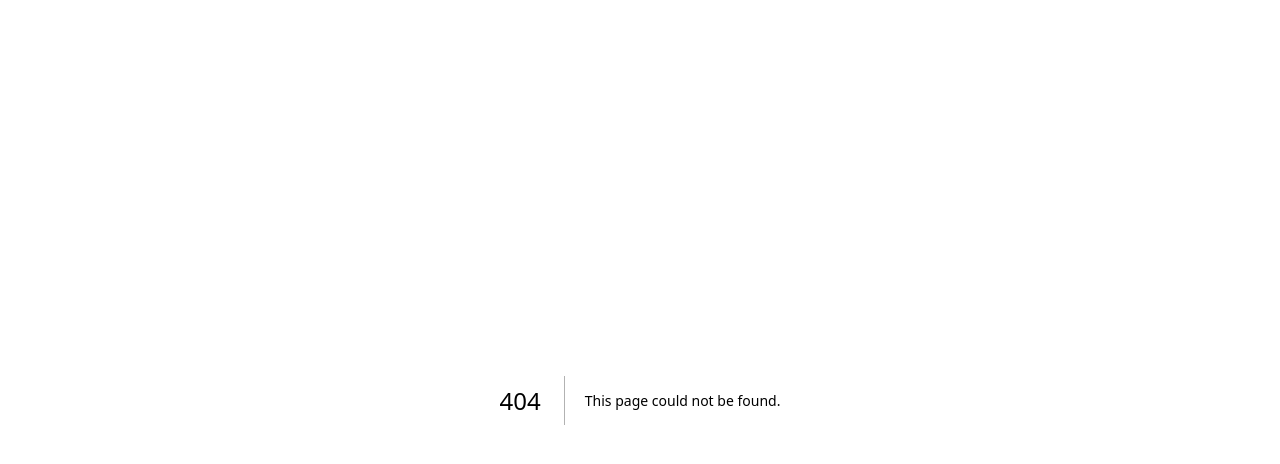
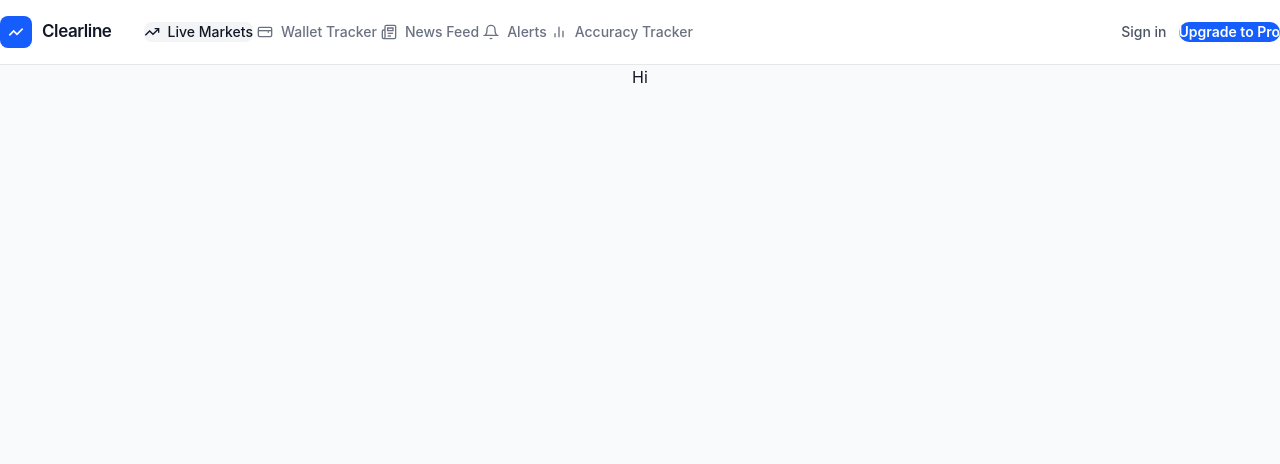
Before and after one commit to Clear-Line/clearline, a Next.js app: page /alerts in a window 1280 px wide. Before the commit this address had no page. Shown: the top 464 px of the page. Built offline with nearby package versions, Linux system fonts and the light colour scheme.

Commit message:
Moved Navbar to layout.tsx, added skeleton pages for 5 tabs

```diff
--- /dev/null
+++ b/src/app/accuracy-tracker/page.tsx
@@ -0,0 +1,16 @@
+"use client";
+
+import { useState } from "react";
+import Navbar from "@/src/components/Navbar";
+
+export default function Home() {
+  const [isLoggedIn, setIsLoggedIn] = useState(false);
+
+  return (
+    <>
+      <main className="max-w-7xl mx-auto px-4 sm:px-6 lg:px-8 py-16 text-center">
+        Hi
+      </main>
+    </>
+  );
+}
--- /dev/null
+++ b/src/app/alerts/page.tsx
@@ -0,0 +1,16 @@
+"use client";
+
+import { useState } from "react";
+import Navbar from "@/src/components/Navbar";
+
+export default function Home() {
+  const [isLoggedIn, setIsLoggedIn] = useState(false);
+
+  return (
+    <>
+      <main className="max-w-7xl mx-auto px-4 sm:px-6 lg:px-8 py-16 text-center">
+        Hi
+      </main>
+    </>
+  );
+}
--- a/src/app/layout.tsx
+++ b/src/app/layout.tsx
@@ -1,24 +1,27 @@
-import type { Metadata } from "next";
-import { Geist } from "next/font/google";
+"use client";
+
 import "./globals.css";
-
-const geist = Geist({ subsets: ["latin"] });
-
-export const metadata: Metadata = {
-  title: "Clearline",
-  description: "Real-time market intelligence",
-};
+import Navbar from "@/src/components/Navbar";
+import { useState } from "react";
 
 export default function RootLayout({
   children,
 }: {
   children: React.ReactNode;
 }) {
+  const [isLoggedIn, setIsLoggedIn] = useState(false);
+
   return (
-    <html lang="en">
-      <body className={`${geist.className} bg-gray-50 min-h-screen`}>
-        {children}
-      </body>
-    </html>
+    <>
+      <html lang="en">
+        <body>
+          <Navbar
+            isLoggedIn={isLoggedIn}
+            onAuthAction={() => setIsLoggedIn((prev) => !prev)}
+          />
+          <main>{children}</main>
+        </body>
+      </html>
+    </>
   );
 }
--- /dev/null
+++ b/src/app/live-markets/page.tsx
@@ -0,0 +1,16 @@
+"use client";
+
+import { useState } from "react";
+import Navbar from "@/src/components/Navbar";
+
+export default function Home() {
+  const [isLoggedIn, setIsLoggedIn] = useState(false);
+
+  return (
+    <>
+      <main className="max-w-7xl mx-auto px-4 sm:px-6 lg:px-8 py-16 text-center">
+        Hi
+      </main>
+    </>
+  );
+}
--- /dev/null
+++ b/src/app/news-feed/page.tsx
@@ -0,0 +1,16 @@
+"use client";
+
+import { useState } from "react";
+import Navbar from "@/src/components/Navbar";
+
+export default function Home() {
+  const [isLoggedIn, setIsLoggedIn] = useState(false);
+
+  return (
+    <>
+      <main className="max-w-7xl mx-auto px-4 sm:px-6 lg:px-8 py-16 text-center">
+        Hi
+      </main>
+    </>
+  );
+}
--- a/src/app/page.tsx
+++ b/src/app/page.tsx
@@ -1,17 +1,9 @@
 "use client";
 
-import { useState } from "react";
-import Navbar from "@/src/components/Navbar";
-
 export default function Home() {
-  const [isLoggedIn, setIsLoggedIn] = useState(false);
 
   return (
     <>
-      <Navbar
-        isLoggedIn={isLoggedIn}
-        onAuthAction={() => setIsLoggedIn((prev) => !prev)}
-      />
       <main className="max-w-7xl mx-auto px-4 sm:px-6 lg:px-8 py-16 text-center">
         <h1 className="text-4xl font-bold text-gray-900 mb-4">
           Welcome to Clearline
@@ -19,10 +11,6 @@
         <p className="text-lg text-gray-500 mb-8 max-w-xl mx-auto">
           Real-time market intelligence, wallet tracking, and predictive analytics — all in one place.
         </p>
-        <p className="text-sm text-gray-400">
-          Auth state: <span className="font-semibold text-blue-600">{isLoggedIn ? "Logged in" : "Logged out"}</span>
-          {" "}— click <strong>Sign in / Sign out</strong> in the navbar to toggle.
-        </p>
       </main>
     </>
   );
--- /dev/null
+++ b/src/app/wallet-tracker/page.tsx
@@ -0,0 +1,16 @@
+"use client";
+
+import { useState } from "react";
+import Navbar from "@/src/components/Navbar";
+
+export default function Home() {
+  const [isLoggedIn, setIsLoggedIn] = useState(false);
+
+  return (
+    <>
+      <main className="max-w-7xl mx-auto px-4 sm:px-6 lg:px-8 py-16 text-center">
+        Hi
+      </main>
+    </>
+  );
+}
```
